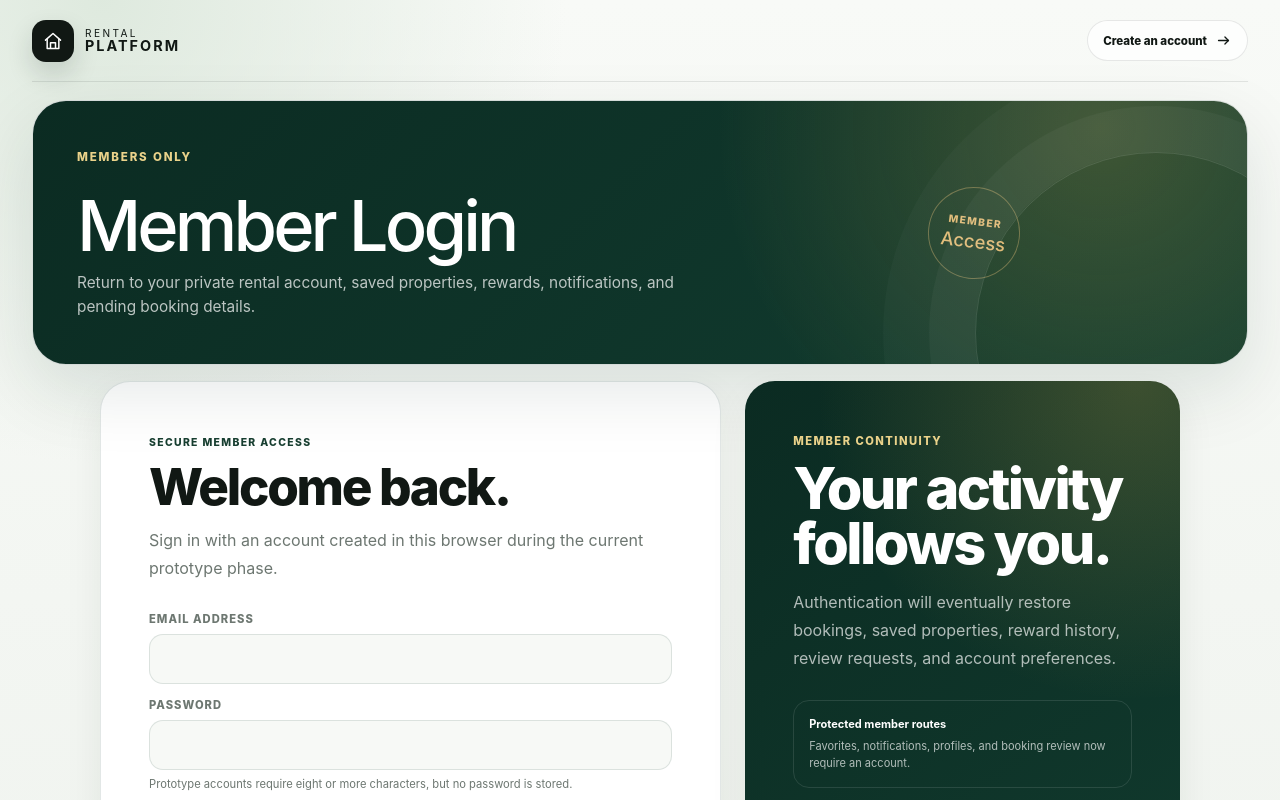
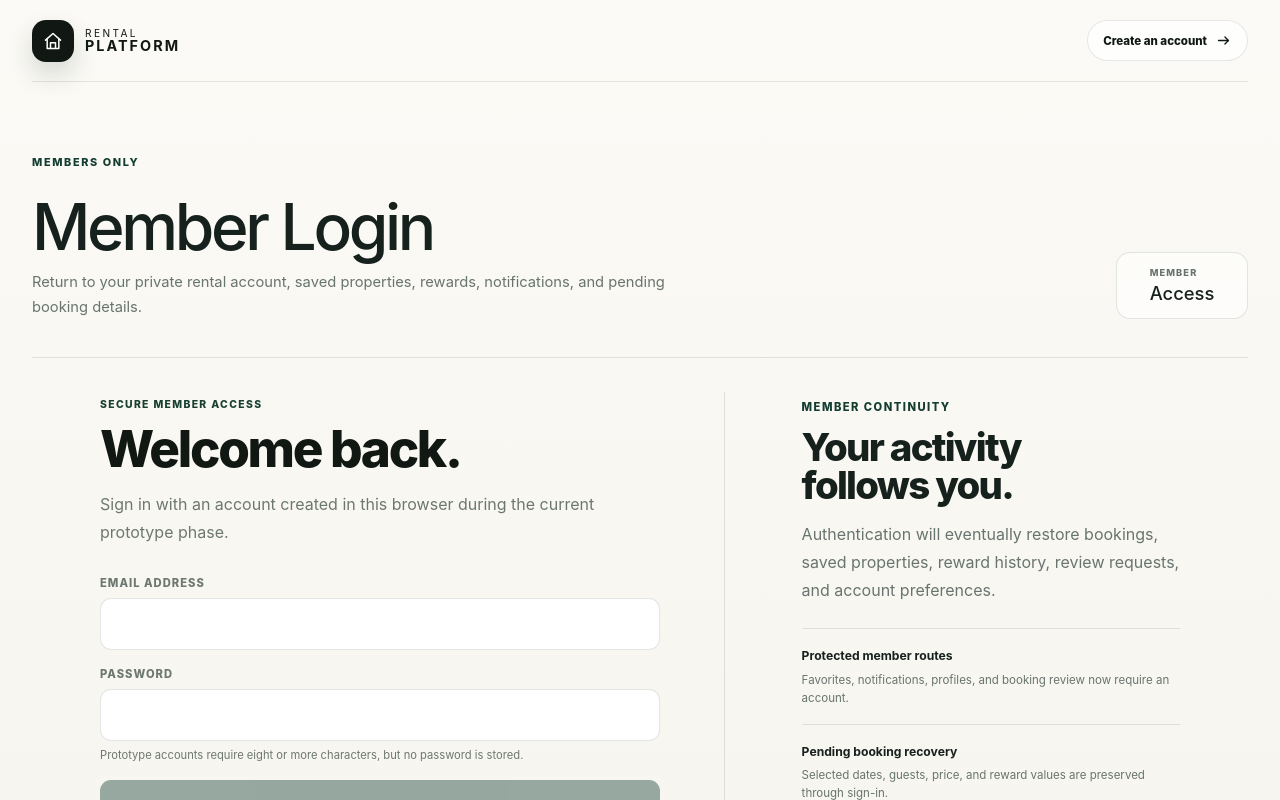
Before and after one commit to johnwolf222/Rental-platform, a React (Vite) app: page /login in a window 1280 px wide. Shown: the top 800 px of the page. Built offline with nearby package versions, Linux system fonts and the light colour scheme.

Commit message:
style: finalize routed and member page polish

```diff
--- a/src/ActualUIUpgrade.css
+++ b/src/ActualUIUpgrade.css
@@ -37,73 +37,72 @@
 
 .platform-page {
   background:
-    radial-gradient(circle at 8% 0%, rgba(220, 232, 220, 0.92), transparent 29rem),
-    linear-gradient(180deg, #f8faf7 0%, var(--ux3-canvas) 100%);
+    linear-gradient(
+      180deg,
+      #fbfaf6 0%,
+      #f6f4ee 100%
+    );
 }
 
 .platform-page__hero {
   position: relative;
-  min-height: 250px;
-  margin-top: 24px;
-  border: 1px solid rgba(255, 255, 255, 0.82);
-  border-radius: var(--ux3-radius-xl);
-  padding: clamp(34px, 5vw, 68px);
+  min-height: 0;
+  margin-top: 18px;
+  border: 0;
+  border-bottom: 1px solid var(--ux3-line);
+  border-radius: 0;
+  padding:
+    clamp(34px, 5vw, 66px)
+    0
+    clamp(30px, 4vw, 52px);
   display: grid;
-  grid-template-columns: minmax(0, 1fr) minmax(220px, 0.34fr);
+  grid-template-columns:
+    minmax(0, 1fr)
+    auto;
   align-items: end;
-  gap: 42px;
-  overflow: hidden;
-  color: #ffffff;
-  background:
-    radial-gradient(circle at 88% 10%, rgba(212, 179, 79, 0.24), transparent 24rem),
-    linear-gradient(135deg, var(--ux3-forest-deep), var(--ux3-forest));
-  box-shadow: var(--ux3-shadow);
+  gap: 34px;
+  overflow: visible;
+  color: var(--ux3-ink);
+  background: transparent;
+  box-shadow: none;
 }
 
 .platform-page__hero::after {
-  position: absolute;
-  right: -90px;
-  bottom: -150px;
-  width: 360px;
-  height: 360px;
-  border: 1px solid rgba(255, 255, 255, 0.12);
-  border-radius: 50%;
-  content: '';
-  box-shadow:
-    0 0 0 46px rgba(255, 255, 255, 0.035),
-    0 0 0 92px rgba(255, 255, 255, 0.025);
-  pointer-events: none;
+  display: none;
+  content: none;
 }
 
 .platform-page__hero-copy {
   position: relative;
   z-index: 2;
-  max-width: 850px;
+  max-width: 880px;
 }
 
 .platform-page__eyebrow {
-  color: #ead28a;
-  font-size: 0.72rem;
+  color: var(--ux3-forest);
+  font-size: 0.68rem;
   font-weight: 850;
-  letter-spacing: 0.16em;
+  letter-spacing: 0.15em;
   text-transform: uppercase;
 }
 
 .platform-page__hero h1 {
-  max-width: 850px;
-  margin-top: 13px;
-  color: #ffffff;
-  font-size: clamp(2.65rem, 5vw, 5.7rem);
+  max-width: 880px;
+  margin-top: 12px;
+  color: var(--ux3-ink);
+  font-size: clamp(2.8rem, 5vw, 5.2rem);
   line-height: 0.94;
-  letter-spacing: -0.055em;
+  letter-spacing: -0.052em;
+  text-wrap: balance;
 }
 
 .platform-page__hero p {
   max-width: 720px;
-  margin-top: 18px;
-  color: rgba(255, 255, 255, 0.72);
-  font-size: clamp(0.9rem, 1.2vw, 1rem);
-  line-height: 1.75;
+  margin-top: 17px;
+  color: var(--ux3-muted);
+  font-size: clamp(0.88rem, 1.15vw, 0.98rem);
+  line-height: 1.72;
+  text-wrap: pretty;
 }
 
 .platform-page__hero--visual::before {
@@ -124,26 +123,38 @@
 .member-app-status {
   position: relative;
   z-index: 2;
-  border: 1px solid rgba(255, 255, 255, 0.16);
-  border-radius: 22px;
-  padding: 22px;
-  color: #ffffff;
-  background: rgba(255, 255, 255, 0.09);
-  backdrop-filter: blur(18px);
-  -webkit-backdrop-filter: blur(18px);
+  width: auto;
+  min-height: 0;
+  border: 0;
+  border-left: 1px solid var(--ux3-line);
+  border-radius: 0;
+  padding: 7px 0 7px 24px;
+  display: flex;
+  flex-direction: column;
+  justify-content: center;
+  color: var(--ux3-ink);
+  background: transparent;
+  box-shadow: none;
+  backdrop-filter: none;
+  -webkit-backdrop-filter: none;
 }
 
 .member-app-status > span {
-  color: #ead28a;
+  color: var(--ux3-forest);
 }
 
 .member-app-status > strong {
-  color: #ffffff;
-  font-size: 1.1rem;
+  margin-top: 12px;
+  color: var(--ux3-ink);
+  font-size: 1.35rem;
+  line-height: 1;
 }
 
 .member-app-status > small {
-  color: rgba(255, 255, 255, 0.65);
+  margin-top: 8px;
+  color: var(--ux3-muted);
+  font-size: 0.66rem;
+  line-height: 1.48;
 }
 
 .platform-page__content {
@@ -194,6 +205,105 @@
   display: inline-flex;
   align-items: center;
   justify-content: center;
+}
+
+.platform-page__seal {
+  width: auto;
+  min-width: 142px;
+  height: auto;
+  border: 1px solid var(--ux3-line);
+  border-radius: 14px;
+  padding: 14px 17px;
+  display: grid;
+  place-content: center;
+  color: var(--ux3-forest);
+  background: rgba(255, 255, 255, 0.58);
+  text-align: left;
+  transform: none;
+}
+
+.platform-page__seal span {
+  color: var(--ux3-muted);
+  font-size: 0.58rem;
+  letter-spacing: 0.12em;
+}
+
+.platform-page__seal strong {
+  margin-top: 4px;
+  color: var(--ux3-ink);
+  font-size: 1.15rem;
+}
+
+.platform-page--compact .platform-page__hero {
+  min-height: 0;
+  margin-top: 18px;
+  padding:
+    clamp(30px, 4vw, 50px)
+    0
+    clamp(26px, 3vw, 42px);
+  align-items: end;
+}
+
+.platform-page--compact .platform-page__hero h1 {
+  font-size: clamp(2.65rem, 5vw, 4.8rem);
+  line-height: 0.93;
+}
+
+.platform-page--compact .platform-page__hero p {
+  max-width: 680px;
+  margin-top: 14px;
+  line-height: 1.66;
+}
+
+.platform-page--compact .platform-page__seal {
+  width: auto;
+  min-width: 132px;
+  height: auto;
+}
+
+.platform-page--compact .platform-page__content {
+  width: min(100%, 1180px);
+  margin-top: 34px;
+}
+
+.platform-page--member .platform-page__hero {
+  width: min(100%, 1240px);
+  min-height: 0;
+  margin-top: 16px;
+  border: 0;
+  border-bottom: 1px solid var(--ux3-line);
+  border-radius: 0;
+  padding:
+    clamp(30px, 4vw, 54px)
+    0
+    clamp(27px, 3vw, 44px);
+  grid-template-columns:
+    minmax(0, 1fr)
+    minmax(190px, 0.28fr);
+  gap: 34px;
+  color: var(--ux3-ink);
+  background: transparent;
+  box-shadow: none;
+}
+
+.platform-page__hero--visual {
+  border: 0;
+  border-radius: 20px;
+  padding:
+    clamp(34px, 5vw, 64px);
+  overflow: hidden;
+  color: #ffffff;
+  background: #16211d;
+  box-shadow:
+    0 18px 48px rgba(20, 35, 31, 0.11);
+}
+
+.platform-page__hero--visual h1 {
+  color: #ffffff;
+}
+
+.platform-page__hero--visual p {
+  color: rgba(255, 255, 255, 0.74);
 }
 
 /* =========================================================
@@ -1552,43 +1662,67 @@
    ========================================================= */
 
 .access-grid {
-  grid-template-columns: minmax(0, 1fr) minmax(360px, 0.7fr);
-  align-items: stretch;
-  gap: 24px;
+  grid-template-columns:
+    minmax(0, 1.15fr)
+    minmax(280px, 0.72fr);
+  align-items: start;
+  gap: clamp(34px, 5vw, 70px);
 }
 
 .access-card,
 .access-aside,
 .legal-document {
-  border-radius: 30px;
-  box-shadow: var(--ux3-shadow-soft);
+  border: 0;
+  border-top: 1px solid var(--ux3-line);
+  border-radius: 0;
+  padding:
+    clamp(34px, 5vw, 58px)
+    0
+    0;
+  background: transparent;
+  box-shadow: none;
 }
 
 .access-card {
-  border: 1px solid var(--ux3-line);
-  padding: clamp(28px, 4vw, 48px);
-  background: #ffffff;
+  border: 0;
+  border-right: 1px solid var(--ux3-line);
+  border-radius: 0;
+  padding:
+    0
+    clamp(34px, 5vw, 72px)
+    0
+    0;
+  background: transparent;
+  box-shadow: none;
 }
 
 .access-card__heading h2 {
-  font-size: clamp(2.3rem, 4vw, 4rem);
-  line-height: 0.94;
+  max-width: 680px;
+  font-size: clamp(2.45rem, 4vw, 3.85rem);
+  line-height: 0.96;
+  letter-spacing: -0.045em;
+  text-wrap: balance;
 }
 
 .access-form {
-  gap: 14px;
+  margin-top: 30px;
+  gap: 17px;
 }
 
 .access-field input {
+  min-height: 52px;
+  border: 1px solid var(--ux3-line);
+  border-radius: 11px;
+  padding: 0 15px;
+  color: var(--ux3-ink);
+  background: #ffffff;
+  box-shadow: none;
+}
+
+.access-submit {
   min-height: 50px;
-  border: 1px solid var(--ux3-line);
-  border-radius: 14px;
-  background: var(--ux3-surface-soft);
-}
-
-.access-submit {
-  min-height: 52px;
-  border-radius: 15px;
+  border-radius: 11px;
+  color: #ffffff;
   background: var(--ux3-forest);
   box-shadow: none;
 }
@@ -1596,24 +1730,21 @@
 .access-aside {
   position: relative;
   border: 0;
-  padding: clamp(30px, 4vw, 48px);
-  overflow: hidden;
-  color: #ffffff;
-  background:
-    radial-gradient(circle at 90% 0%, rgba(212, 179, 79, 0.24), transparent 20rem),
-    linear-gradient(145deg, var(--ux3-forest-deep), var(--ux3-forest));
+  border-radius: 0;
+  padding:
+    3px
+    0
+    0
+    clamp(4px, 1vw, 18px);
+  overflow: visible;
+  color: var(--ux3-ink);
+  background: transparent;
+  box-shadow: none;
 }
 
 .access-aside::after {
-  position: absolute;
-  right: -90px;
-  bottom: -120px;
-  width: 300px;
-  height: 300px;
-  border: 1px solid rgba(255, 255, 255, 0.1);
-  border-radius: 50%;
-  content: '';
-  box-shadow: 0 0 0 44px rgba(255, 255, 255, 0.025);
+  display: none;
+  content: none;
 }
 
 .access-aside > * {
@@ -1623,24 +1754,27 @@
 
 .access-aside h2,
 .access-aside strong {
-  color: #ffffff;
+  color: var(--ux3-ink);
 }
 
 .access-aside p,
 .access-aside li,
 .access-aside small {
-  color: rgba(255, 255, 255, 0.68);
+  color: var(--ux3-muted);
 }
 
 .access-aside__eyebrow {
-  color: #ead28a;
+  color: var(--ux3-forest);
 }
 
 .access-aside__list > div,
 .access-aside__notice,
 .access-review {
-  border-color: rgba(255, 255, 255, 0.13);
-  background: rgba(255, 255, 255, 0.08);
+  border: 1px solid rgba(212, 179, 79, 0.32);
+  border-radius: 13px;
+  padding: 17px;
+  background: #fffaf0;
+  box-shadow: none;
 }
 
 .legal-document {
@@ -1650,19 +1784,78 @@
 }
 
 .legal-document__notice {
-  border-radius: 18px;
-  background: var(--ux3-gold-soft);
+  border: 0;
+  border-left: 3px solid var(--ux3-gold);
+  border-radius: 0;
+  padding: 3px 0 3px 16px;
+  color: var(--ux3-gold-deep);
+  background: transparent;
 }
 
 .legal-document__sections {
-  gap: 16px;
+  margin-top: 14px;
+  display: block;
 }
 
 .legal-document__sections section {
-  border: 1px solid var(--ux3-line);
-  border-radius: 20px;
-  padding: 24px;
-  background: var(--ux3-surface-soft);
+  border: 0;
+  border-bottom: 1px solid var(--ux3-line);
+  border-radius: 0;
+  padding: 28px 0;
+  background: transparent;
+}
+
+.access-aside h2 {
+  max-width: 440px;
+  color: var(--ux3-ink);
+  font-size: clamp(2rem, 3vw, 3.15rem);
+  line-height: 1;
+  text-wrap: balance;
+}
+
+.access-aside p {
+  color: var(--ux3-muted);
+}
+
+.access-aside li {
+  color: var(--ux3-muted);
+}
+
+.access-aside__list {
+  margin-top: 24px;
+  display: grid;
+  gap: 0;
+  border-top: 1px solid var(--ux3-line);
+}
+
+.access-aside__list span {
+  border: 0;
+  border-bottom: 1px solid var(--ux3-line);
+  border-radius: 0;
+  padding: 17px 0;
+  color: var(--ux3-muted);
+  background: transparent;
+  font-size: 0.72rem;
+  line-height: 1.58;
+}
+
+.access-aside__list strong {
+  display: block;
+  margin-bottom: 5px;
+  color: var(--ux3-ink);
+  font-size: 0.76rem;
+}
+
+.access-aside__notice {
+  margin-top: 24px;
+  border: 0;
+  border-left: 3px solid var(--ux3-gold);
+  border-radius: 0;
+  padding: 2px 0 2px 15px;
+  color: var(--ux3-muted);
+  background: transparent;
+  font-size: 0.66rem;
+  line-height: 1.6;
 }
 
 /* =========================================================
@@ -1779,11 +1972,15 @@
   .platform-page__hero {
     grid-template-columns: 1fr;
     min-height: 0;
-    gap: 26px;
+    gap: 20px;
   }
 
   .member-app-status {
-    max-width: 430px;
+    width: 100%;
+    max-width: none;
+    border-left: 0;
+    border-top: 1px solid var(--ux3-line);
+    padding: 18px 0 0;
   }
 
   .app-shell .quick-search {
@@ -1864,21 +2061,33 @@
 
   .access-grid {
     grid-template-columns: 1fr;
+    gap: 34px;
+  }
+
+  .access-card {
+    border-right: 0;
+    padding-right: 0;
+  }
+
+  .access-aside {
+    order: 0;
+    border-top: 1px solid var(--ux3-line);
+    padding: 32px 0 0;
   }
 }
 
 @media (max-width: 680px) {
   .platform-page__hero {
-    border-radius: 24px;
-    padding: 28px 22px;
+    border-radius: 0;
+    padding: 27px 0 25px;
   }
 
   .platform-page__hero h1 {
-    font-size: clamp(2.45rem, 12vw, 4.3rem);
+    font-size: clamp(2.35rem, 11vw, 4rem);
   }
 
   .platform-page__content {
-    margin-top: 22px;
+    margin-top: 24px;
   }
 
   .app-shell .quick-search,
@@ -1970,8 +2179,8 @@
   .manager-activity-card,
   .access-card,
   .legal-document {
-    border-radius: 22px;
-    padding: 22px 18px;
+    border-radius: 0;
+    padding: 28px 0 0;
   }
 
   .favorites-collection-banner,
@@ -1990,6 +2199,25 @@
 
   .notification-entry__action {
     grid-column: 2;
+  }
+
+  .platform-page__seal {
+    display: none;
+  }
+
+  .access-card {
+    border: 0;
+    border-radius: 0;
+    padding: 0;
+    background: transparent;
+    box-shadow: none;
+  }
+
+  .access-aside {
+    border-radius: 0;
+    padding: 28px 0 0;
+    background: transparent;
+    box-shadow: none;
   }
 }
 
@@ -2701,3 +2929,181 @@
     font-size: 1.7rem;
   }
 }
+
+/* =========================================================
+   MEMBER EDITORIAL PAGE ALIGNMENT V1: START
+
+   Favorites, My Stays, and Profile use the clean light
+   Notifications-style title treatment.
+
+   The information cards inside the photographic hero banners
+   remain on the right and are vertically centered.
+
+   Favorites property media uses one uninterrupted image area,
+   removing the empty thumbnail column and dark right strip.
+   ========================================================= */
+
+/* ---------------------------------------------------------
+   CLEAN LIGHT MEMBER PAGE TITLES
+   --------------------------------------------------------- */
+
+.platform-page--member
+  .platform-page__hero.platform-page__hero--visual {
+  position: relative;
+  min-height: 0;
+  margin-top: 16px;
+  border: 0;
+  border-bottom: 1px solid var(--ux3-line);
+  border-radius: 0;
+  padding:
+    clamp(30px, 4vw, 54px)
+    0
+    clamp(27px, 3vw, 44px);
+  grid-template-columns:
+    minmax(0, 1fr)
+    minmax(190px, 0.28fr);
+  align-items: end;
+  gap: 34px;
+  overflow: visible;
+  color: var(--ux3-ink);
+  background: transparent;
+  box-shadow: none;
+  isolation: auto;
+}
+
+.platform-page--member
+  .platform-page__hero.platform-page__hero--visual::before,
+.platform-page--member
+  .platform-page__hero.platform-page__hero--visual::after {
+  display: none;
+  content: none;
+}
+
+.platform-page--member
+  .platform-page__hero.platform-page__hero--visual
+  .platform-page__hero-image {
+  display: none;
+}
+
+.platform-page--member
+  .platform-page__hero.platform-page__hero--visual
+  .platform-page__eyebrow {
+  color: var(--ux3-forest);
+}
+
+.platform-page--member
+  .platform-page__hero.platform-page__hero--visual
+  h1 {
+  color: var(--ux3-ink);
+}
+
+.platform-page--member
+  .platform-page__hero.platform-page__hero--visual
+  p {
+  color: var(--ux3-muted);
+}
+
+.platform-page--member
+  .platform-page__hero.platform-page__hero--visual
+  .member-app-status {
+  min-height: 0;
+  align-self: center;
+  border: 0;
+  border-left: 1px solid var(--ux3-line);
+  border-radius: 0;
+  padding: 7px 0 7px 24px;
+  color: var(--ux3-ink);
+  background: transparent;
+  box-shadow: none;
+  backdrop-filter: none;
+  -webkit-backdrop-filter: none;
+}
+
+.platform-page--member
+  .platform-page__hero.platform-page__hero--visual
+  .member-app-status > span {
+  color: var(--ux3-forest);
+}
+
+.platform-page--member
+  .platform-page__hero.platform-page__hero--visual
+  .member-app-status > strong {
+  color: var(--ux3-ink);
+}
+
+.platform-page--member
+  .platform-page__hero.platform-page__hero--visual
+  .member-app-status > small {
+  color: var(--ux3-muted);
+}
+
+/* ---------------------------------------------------------
+   VERTICALLY CENTER THE RIGHT-SIDE HERO CARDS
+   --------------------------------------------------------- */
+
+.platform-page--member
+  .favorites-collection-banner__stats,
+.platform-page--member
+  .my-stays-overview > aside,
+.platform-page--member
+  .profile-escape-banner__facts {
+  width: 100%;
+  align-self: center;
+  justify-self: stretch;
+}
+
+/* ---------------------------------------------------------
+   FAVORITES — ONE UNINTERRUPTED PROPERTY IMAGE
+   --------------------------------------------------------- */
+
+.platform-page--member
+  .favorites-property-card__gallery {
+  grid-template-columns: minmax(0, 1fr);
+  gap: 0;
+  background: transparent;
+}
+
+.platform-page--member
+  .favorites-property-card__main-image {
+  width: 100%;
+  height: 100%;
+  grid-column: 1 / -1;
+  object-fit: cover;
+}
+
+.platform-page--member
+  .favorites-property-card__thumbnails {
+  display: none;
+}
+
+/* ---------------------------------------------------------
+   RESPONSIVE MEMBER TITLE ALIGNMENT
+   --------------------------------------------------------- */
+
+@media (max-width: 900px) {
+  .platform-page--member
+    .platform-page__hero.platform-page__hero--visual {
+    grid-template-columns: 1fr;
+    gap: 20px;
+  }
+
+  .platform-page--member
+    .platform-page__hero.platform-page__hero--visual
+    .member-app-status {
+    width: 100%;
+    border-left: 0;
+    border-top: 1px solid var(--ux3-line);
+    padding: 18px 0 0;
+  }
+
+  .platform-page--member
+    .favorites-collection-banner__stats,
+  .platform-page--member
+    .my-stays-overview > aside,
+  .platform-page--member
+    .profile-escape-banner__facts {
+    width: min(100%, 620px);
+  }
+}
+
+/* ===== MEMBER EDITORIAL PAGE ALIGNMENT V1: END ===== */
```
